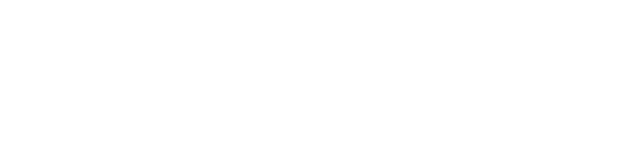
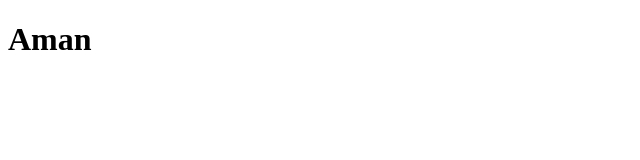
Before and after one commit to utsavsahu12345/demo, a plain HTML site: page index.html in a window 1280 px wide. Shown: the whole page, without its empty margins (0-640 px from the left). Drawn offline with Linux system fonts and the light colour scheme.

Commit message:
index added

```diff
--- a/index.html
+++ b/index.html
@@ -6,6 +6,8 @@
     <title>Document</title>
 </head>
 <body>
+    <h1>Aman</h1>
+
 
 </body>
 </html>
```
